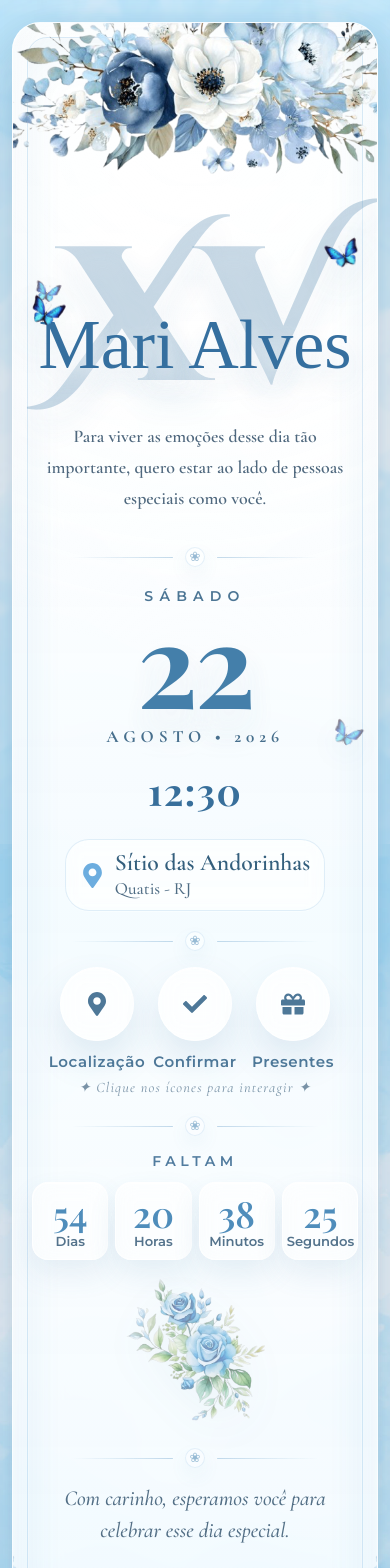
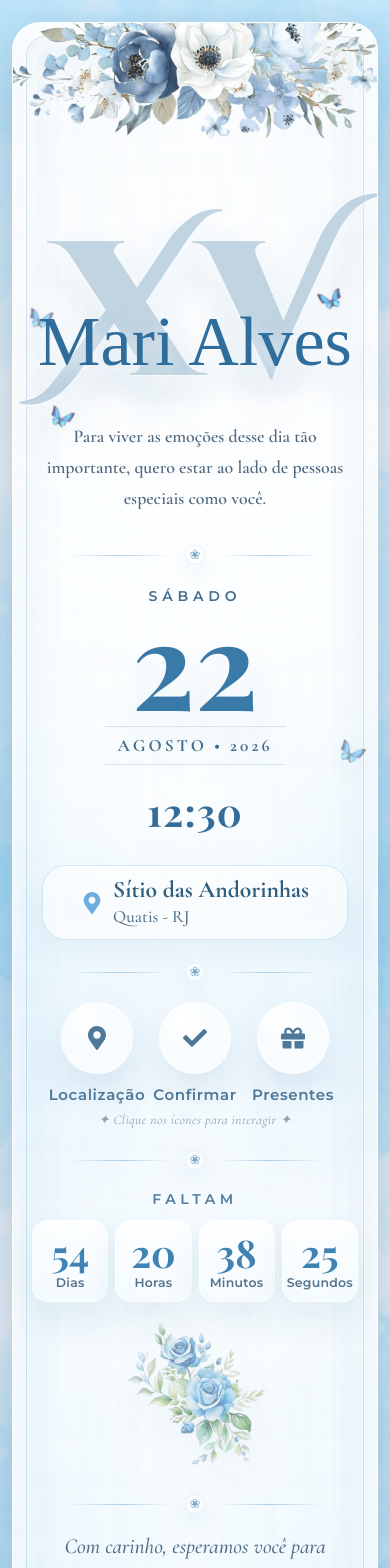
Before and after one commit to luizsouza7/convite-interativo, a React (Vite) app: page / in a window 390 px wide. Shown: the top 1568 px of the page. Built offline with nearby package versions, Linux system fonts and the light colour scheme; a web font is replaced by a local one.

Commit message:
style(ui): polimento visual e melhorias de responsividade

```diff
--- a/src/components/ActionButtons/ActionButtons.module.scss
+++ b/src/components/ActionButtons/ActionButtons.module.scss
@@ -1,7 +1,7 @@
 .actions {
   position: relative;
   z-index: 3;
-  padding: 4px 0 8px;
+  padding: 6px 0 8px;
   text-align: center;
 }
 
@@ -26,13 +26,17 @@
   font-family: "Montserrat", sans-serif;
   text-align: center;
   text-decoration: none;
-  transition: transform 0.28s ease, color 0.28s ease;
+  transition:
+    color 0.28s ease,
+    filter 0.28s ease,
+    transform 0.28s ease;
 }
 
 .button:hover,
 .button:focus-visible {
-  color: #3f7caf;
-  transform: translateY(-5px);
+  color: #3475a5;
+  filter: drop-shadow(0 12px 18px rgba(63, 124, 175, 0.13));
+  transform: translateY(-6px);
 }
 
 .button:focus-visible {
@@ -48,22 +52,32 @@
   place-items: center;
   border: 1px solid rgba(255, 255, 255, 0.72);
   border-radius: 50%;
-  background: rgba(255, 255, 255, 0.54);
+  background:
+    radial-gradient(circle at 32% 24%, rgba(255, 255, 255, 0.96), transparent 34%),
+    rgba(255, 255, 255, 0.56);
   box-shadow:
     0 18px 36px rgba(78, 132, 174, 0.16),
     inset 0 1px 0 rgba(255, 255, 255, 0.84);
   backdrop-filter: blur(12px);
   font-size: clamp(1.5rem, 5vw, 1.9rem);
-  transition: box-shadow 0.28s ease, transform 0.28s ease, background 0.28s ease;
+  transition:
+    background 0.28s ease,
+    border-color 0.28s ease,
+    box-shadow 0.28s ease,
+    transform 0.28s ease;
 }
 
 .button:hover .icon,
 .button:focus-visible .icon {
-  background: rgba(255, 255, 255, 0.74);
+  border-color: rgba(255, 255, 255, 0.92);
+  background:
+    radial-gradient(circle at 32% 24%, rgba(255, 255, 255, 1), transparent 38%),
+    rgba(237, 248, 255, 0.82);
   box-shadow:
-    0 22px 44px rgba(68, 124, 169, 0.24),
+    0 24px 48px rgba(68, 124, 169, 0.24),
+    0 0 0 7px rgba(237, 248, 255, 0.26),
     inset 0 1px 0 rgba(255, 255, 255, 0.96);
-  transform: scale(1.04);
+  transform: scale(1.045);
 }
 
 .button span {
@@ -73,11 +87,12 @@
 }
 
 .hint {
-  margin: 4px auto 0;
-  color: rgba(69, 103, 130, 0.86);
-  font-size: clamp(0.9rem, 2.6vw, 1rem);
+  width: min(410px, 92%);
+  margin: 6px auto 0;
+  color: rgba(69, 103, 130, 0.72);
+  font-size: clamp(0.84rem, 2.6vw, 0.96rem);
   font-style: italic;
-  letter-spacing: 0.08em;
+  letter-spacing: 0.06em;
   animation: softPulse 3.4s ease-in-out infinite;
 }
 
@@ -94,11 +109,21 @@
 
 @media (max-width: 420px) {
   .buttons {
-    gap: 12px;
+    gap: 10px;
   }
 
   .button {
-    width: 86px;
-    min-height: 108px;
+    width: 88px;
+    min-height: 106px;
+  }
+
+  .icon {
+    width: 72px;
+    height: 72px;
+  }
+
+  .hint {
+    margin-top: 4px;
+    letter-spacing: 0.03em;
   }
 }
--- a/src/components/Countdown/Countdown.module.scss
+++ b/src/components/Countdown/Countdown.module.scss
@@ -1,7 +1,7 @@
 .countdown {
   position: relative;
   z-index: 3;
-  padding: 4px 0 8px;
+  padding: 6px 0 10px;
   text-align: center;
 }
 
@@ -19,29 +19,57 @@
 .grid {
   display: grid;
   grid-template-columns: repeat(4, minmax(0, 1fr));
-  gap: clamp(8px, 2vw, 14px);
+  gap: clamp(9px, 2vw, 16px);
 }
 
 .item {
   display: grid;
-  min-height: 92px;
+  min-height: 98px;
   place-items: center;
-  padding: 14px 7px 12px;
-  border: 1px solid rgba(255, 255, 255, 0.72);
-  border-radius: 20px;
-  background: rgba(255, 255, 255, 0.48);
+  padding: 16px 8px 13px;
+  border: 1px solid rgba(255, 255, 255, 0.78);
+  border-radius: 22px;
+  background:
+    linear-gradient(180deg, rgba(255, 255, 255, 0.68), rgba(238, 249, 255, 0.46)),
+    rgba(255, 255, 255, 0.48);
   box-shadow:
-    0 14px 28px rgba(72, 128, 170, 0.12),
+    0 16px 34px rgba(72, 128, 170, 0.13),
     inset 0 1px 0 rgba(255, 255, 255, 0.82);
   backdrop-filter: blur(10px);
+  animation: countIn 0.52s ease both;
+  transition:
+    border-color 0.26s ease,
+    box-shadow 0.26s ease,
+    transform 0.26s ease;
+}
+
+.item:nth-child(2) {
+  animation-delay: 0.05s;
+}
+
+.item:nth-child(3) {
+  animation-delay: 0.1s;
+}
+
+.item:nth-child(4) {
+  animation-delay: 0.15s;
+}
+
+.item:hover {
+  border-color: rgba(118, 184, 232, 0.36);
+  box-shadow:
+    0 20px 38px rgba(72, 128, 170, 0.18),
+    inset 0 1px 0 rgba(255, 255, 255, 0.9);
+  transform: translateY(-4px);
 }
 
 .item strong {
-  color: #4f8dbb;
+  color: #3f82b3;
   font-family: "Playfair Display", serif;
-  font-size: clamp(2.25rem, 7.2vw, 3.15rem);
-  font-weight: 600;
+  font-size: clamp(2.38rem, 7.2vw, 3.3rem);
+  font-weight: 700;
   line-height: 0.95;
+  text-shadow: 0 8px 18px rgba(255, 255, 255, 0.72);
 }
 
 .item span {
@@ -49,6 +77,19 @@
   font-family: "Montserrat", sans-serif;
   font-size: clamp(0.82rem, 2.55vw, 0.96rem);
   font-weight: 600;
+  letter-spacing: 0.06em;
+}
+
+@keyframes countIn {
+  from {
+    opacity: 0;
+    transform: translateY(10px);
+  }
+
+  to {
+    opacity: 1;
+    transform: translateY(0);
+  }
 }
 
 @media (max-width: 420px) {
@@ -57,8 +98,34 @@
   }
 
   .item {
-    min-height: 78px;
-    padding: 11px 4px 9px;
+    min-height: 82px;
+    padding: 12px 4px 9px;
     border-radius: 16px;
   }
+
+  .item:hover {
+    transform: none;
+  }
+
+  .item strong {
+    font-size: clamp(2rem, 10vw, 2.38rem);
+  }
+
+  .item span {
+    font-size: 0.78rem;
+    letter-spacing: 0.02em;
+  }
 }
+
+@media (max-width: 380px) {
+  .grid {
+    width: min(260px, 100%);
+    grid-template-columns: repeat(2, minmax(0, 1fr));
+    gap: 9px;
+    margin: 0 auto;
+  }
+
+  .item {
+    min-height: 78px;
+  }
+}
--- a/src/components/EventInfo/EventInfo.module.scss
+++ b/src/components/EventInfo/EventInfo.module.scss
@@ -1,50 +1,59 @@
 .event {
   position: relative;
   z-index: 3;
-  padding: 12px 0 10px;
+  padding: 14px 0 12px;
   text-align: center;
 }
 
 .weekday {
   display: block;
-  margin-bottom: 12px;
-  color: #4d7695;
+  margin-bottom: 14px;
+  color: #426f91;
   font-family: "Montserrat", sans-serif;
   font-size: clamp(0.88rem, 2.5vw, 1rem);
   font-weight: 600;
-  letter-spacing: 0.44em;
+  letter-spacing: 0.42em;
+  text-transform: uppercase;
 }
 
 .day {
   margin: 0;
-  color: #447faa;
+  color: #3a7aa8;
   font-family: "Playfair Display", serif;
-  font-size: clamp(7.25rem, 22vw, 10rem);
+  font-size: clamp(7.7rem, 22vw, 10.55rem);
   font-weight: 700;
-  line-height: 0.76;
-  letter-spacing: -0.025em;
+  line-height: 0.72;
+  letter-spacing: 0;
   text-shadow:
     0 12px 28px rgba(255, 255, 255, 0.88),
-    0 18px 34px rgba(55, 117, 164, 0.16);
+    0 20px 40px rgba(55, 117, 164, 0.18);
 }
 
 .month {
   display: block;
-  margin-top: 20px;
-  color: #476f8d;
+  width: fit-content;
+  margin: 22px auto 0;
+  padding: 8px 18px;
+  border-block: 1px solid rgba(95, 156, 202, 0.26);
+  color: #436d8d;
   font-family: "Cormorant Garamond", serif;
   font-size: clamp(1.08rem, 3vw, 1.24rem);
   font-weight: 700;
-  letter-spacing: 0.28em;
+  letter-spacing: 0.24em;
 }
 
 .hour {
-  margin: 18px 0 24px;
-  color: #386f9b;
+  width: fit-content;
+  margin: 18px auto 26px;
+  padding: 2px 18px 6px;
+  border-radius: 999px;
+  background: rgba(255, 255, 255, 0.26);
+  color: #356c98;
   font-family: "Playfair Display", serif;
-  font-size: clamp(2.35rem, 6.2vw, 3.08rem);
+  font-size: clamp(2.42rem, 6.2vw, 3.16rem);
   font-weight: 700;
-  letter-spacing: 0.035em;
+  letter-spacing: 0.03em;
+  box-shadow: inset 0 1px 0 rgba(255, 255, 255, 0.54);
 }
 
 .location {
@@ -53,12 +62,14 @@
   justify-content: center;
   gap: 14px;
   max-width: min(460px, 94%);
-  padding: 12px 18px;
-  border: 1px solid rgba(116, 176, 220, 0.2);
+  padding: 14px 20px;
+  border: 1px solid rgba(116, 176, 220, 0.28);
   border-radius: 999px;
-  background: rgba(255, 255, 255, 0.28);
+  background: rgba(255, 255, 255, 0.42);
   color: #52708a;
-  box-shadow: inset 0 1px 0 rgba(255, 255, 255, 0.54);
+  box-shadow:
+    0 14px 28px rgba(72, 128, 170, 0.08),
+    inset 0 1px 0 rgba(255, 255, 255, 0.62);
   backdrop-filter: blur(8px);
 }
 
@@ -77,10 +88,10 @@
 }
 
 .location strong {
-  color: #345f7d;
+  color: #2f5e7f;
   font-family: "Cormorant Garamond", serif;
   font-size: clamp(1.48rem, 4.5vw, 1.86rem);
-  font-weight: 600;
+  font-weight: 700;
   line-height: 1.05;
 }
 
@@ -96,9 +107,33 @@
     padding-block: 8px;
   }
 
+  .weekday {
+    margin-bottom: 12px;
+    letter-spacing: 0.34em;
+  }
+
+  .day {
+    font-size: clamp(6.9rem, 31vw, 7.8rem);
+  }
+
+  .month {
+    max-width: 100%;
+    padding-inline: 12px;
+    letter-spacing: 0.18em;
+  }
+
+  .hour {
+    margin-bottom: 22px;
+  }
+
   .location {
     gap: 10px;
-    padding: 11px 14px;
+    width: min(100%, 330px);
+    padding: 12px 14px;
     border-radius: 24px;
   }
+
+  .location svg {
+    font-size: 22px;
+  }
 }
--- a/src/components/GiftModal/GiftModal.jsx
+++ b/src/components/GiftModal/GiftModal.jsx
@@ -1,4 +1,5 @@
 import { useEffect } from "react";
+import { createPortal } from "react-dom";
 import { FaGift, FaTimes } from "react-icons/fa";
 import styles from "./GiftModal.module.scss";
 
@@ -23,7 +24,7 @@ export default function GiftModal({ gifts = [], onClose }) {
     }
   };
 
-  return (
+  return createPortal(
     <div
       className={styles.overlay}
       role="presentation"
@@ -63,6 +64,7 @@ export default function GiftModal({ gifts = [], onClose }) {
           O mais importante será celebrar esse momento com você.
         </p>
       </article>
-    </div>
+    </div>,
+    document.body,
   );
 }
--- a/src/components/Hero/Hero.module.scss
+++ b/src/components/Hero/Hero.module.scss
@@ -1,19 +1,20 @@
 .hero {
   position: relative;
   z-index: 3;
-  min-height: clamp(468px, 70vw, 590px);
-  padding: clamp(208px, 31vw, 285px) 0 22px;
+  min-height: clamp(488px, 70vw, 612px);
+  padding: clamp(220px, 31vw, 292px) 0 26px;
   text-align: center;
 }
 
 .topFlowers {
   position: absolute;
-  top: clamp(-96px, -8vw, -58px);
+  top: clamp(-126px, -10vw, -74px);
   left: 50%;
   z-index: 1;
-  width: clamp(410px, 88vw, 730px);
+  width: clamp(390px, 82vw, 690px);
   max-width: none;
   transform: translateX(-50%);
+  opacity: 0.92;
   pointer-events: none;
 }
 
@@ -22,7 +23,7 @@
   z-index: 3;
   display: grid;
   place-items: center;
-  min-height: clamp(168px, 29vw, 238px);
+  min-height: clamp(178px, 29vw, 252px);
 }
 
 .monogram {
@@ -30,14 +31,15 @@
   position: relative;
   z-index: 1;
   font-family: "Cinzel Decorative", serif;
-  font-size: clamp(182px, 36vw, 296px);
+  font-size: clamp(198px, 37vw, 318px);
   font-weight: 900;
-  line-height: 0.72;
-  color: rgba(49, 112, 160, 0.28);
-  letter-spacing: -0.04em;
+  line-height: 0.7;
+  color: rgba(47, 111, 159, 0.34);
+  letter-spacing: 0;
   text-shadow:
-    0 8px 18px rgba(255, 255, 255, 0.72),
-    0 18px 32px rgba(68, 126, 171, 0.12);
+    0 1px 0 rgba(255, 255, 255, 0.92),
+    0 10px 22px rgba(255, 255, 255, 0.66),
+    0 20px 42px rgba(58, 121, 170, 0.18);
   user-select: none;
 }
 
@@ -46,28 +48,29 @@
   position: relative;
   z-index: 2;
   max-width: 100%;
-  margin: clamp(44px, 7vw, 64px) 0 0;
+  margin: clamp(48px, 7vw, 70px) 0 0;
   font-family: "Imperial Script", cursive;
-  font-size: clamp(72px, 14vw, 126px);
+  font-size: clamp(78px, 14vw, 134px);
   font-weight: 400;
   line-height: 0.85;
-  color: #356f9f;
+  color: #2f6d9d;
   white-space: nowrap;
   text-shadow:
     0 8px 18px rgba(255, 255, 255, 0.96),
-    0 14px 26px rgba(69, 125, 169, 0.2);
+    0 18px 34px rgba(69, 125, 169, 0.24);
 }
 
 .hero p {
   position: relative;
   z-index: 3;
   width: min(550px, 94%);
-  margin: 22px auto 0;
+  margin: 24px auto 0;
   font-family: "Cormorant Garamond", serif;
   font-size: clamp(1.18rem, 3.35vw, 1.32rem);
   font-weight: 600;
   line-height: 1.78;
   color: #4f687e;
+  text-shadow: 0 1px 0 rgba(255, 255, 255, 0.74);
 }
 
 .butterflyLeft,
@@ -81,13 +84,13 @@
 }
 
 .butterflyLeft {
-  top: clamp(270px, 47vw, 342px);
-  left: clamp(-2px, 7vw, 44px);
+  top: clamp(294px, 47vw, 364px);
+  left: clamp(10px, 8vw, 64px);
 }
 
 .butterflyRight {
-  top: clamp(218px, 38vw, 278px);
-  right: clamp(-2px, 7vw, 44px);
+  top: clamp(250px, 38vw, 304px);
+  right: clamp(10px, 8vw, 64px);
   animation-delay: 1.1s;
 }
 
@@ -104,13 +107,15 @@
 
 @media (max-width: 520px) {
   .hero {
-    min-height: 474px;
-    padding-top: 216px;
+    min-height: 462px;
+    padding-top: 206px;
+    padding-bottom: 18px;
   }
 
   .topFlowers {
-    top: -70px;
-    width: 462px;
+    top: -78px;
+    width: 404px;
+    opacity: 0.82;
   }
 
   .hero p {
@@ -120,19 +125,25 @@
   }
 
   .hero h1 {
-    font-size: clamp(62px, 18vw, 70px);
+    font-size: clamp(66px, 18vw, 76px);
   }
 
   .monogram {
-    font-size: clamp(176px, 49vw, 198px);
-    color: rgba(49, 112, 160, 0.26);
+    font-size: clamp(176px, 49vw, 204px);
+    color: rgba(49, 112, 160, 0.3);
   }
 
   .butterflyLeft {
-    left: -4px;
+    top: 382px;
+    left: 16px;
+    width: 30px;
+    opacity: 0.62;
   }
 
   .butterflyRight {
-    right: -4px;
+    top: 270px;
+    right: 14px;
+    width: 30px;
+    opacity: 0.68;
   }
 }
--- a/src/components/InvitationCard/InvitationCard.module.scss
+++ b/src/components/InvitationCard/InvitationCard.module.scss
@@ -1,33 +1,48 @@
 .card {
   position: relative;
-  width: min(760px, 94%);
+  width: min(780px, 94%);
   margin: clamp(22px, 4vw, 56px) auto;
-  padding: 0 clamp(20px, 5vw, 56px) 34px;
+  padding: 0 clamp(20px, 5vw, 58px) 36px;
   overflow: hidden;
-  border: 1px solid rgba(255, 255, 255, 0.45);
+  border: 1px solid rgba(255, 255, 255, 0.62);
   border-radius: clamp(28px, 6vw, 42px);
   background:
-    radial-gradient(circle at 50% 6%, rgba(255, 255, 255, 0.9), transparent 34%),
-    linear-gradient(180deg, rgba(255, 255, 255, 0.84), rgba(246, 252, 255, 0.7)),
+    radial-gradient(circle at 50% 5%, rgba(255, 255, 255, 0.96), transparent 36%),
+    radial-gradient(circle at 8% 62%, rgba(199, 229, 250, 0.22), transparent 28%),
+    radial-gradient(circle at 92% 58%, rgba(199, 229, 250, 0.2), transparent 30%),
+    linear-gradient(180deg, rgba(255, 255, 255, 0.88), rgba(246, 252, 255, 0.74)),
     rgba(255, 255, 255, 0.64);
   backdrop-filter: blur(22px);
   box-shadow:
-    0 34px 90px rgba(56, 111, 154, 0.24),
-    0 12px 34px rgba(35, 77, 113, 0.14),
-    inset 0 2px 10px rgba(255, 255, 255, 0.45),
-    inset 0 -18px 48px rgba(76, 139, 187, 0.08);
+    0 38px 100px rgba(45, 96, 137, 0.24),
+    0 16px 42px rgba(35, 77, 113, 0.14),
+    0 1px 0 rgba(255, 255, 255, 0.78),
+    inset 0 2px 12px rgba(255, 255, 255, 0.56),
+    inset 0 -24px 56px rgba(76, 139, 187, 0.09);
 }
 
 .card::before {
   content: "";
   position: absolute;
-  inset: clamp(14px, 2.4vw, 18px);
+  inset: clamp(13px, 2.4vw, 20px);
   z-index: 2;
-  border: 1px solid rgba(105, 167, 215, 0.24);
+  border: 1px solid rgba(96, 157, 204, 0.28);
   border-radius: clamp(20px, 5vw, 32px);
   box-shadow:
-    inset 0 0 0 1px rgba(255, 255, 255, 0.28),
-    inset 0 18px 42px rgba(92, 151, 197, 0.06);
+    inset 0 0 0 1px rgba(255, 255, 255, 0.4),
+    inset 0 18px 42px rgba(92, 151, 197, 0.07);
+  pointer-events: none;
+}
+
+.card::after {
+  content: "";
+  position: absolute;
+  inset: clamp(24px, 4vw, 34px);
+  z-index: 1;
+  border-radius: clamp(18px, 4vw, 28px);
+  background:
+    linear-gradient(90deg, transparent, rgba(255, 255, 255, 0.38), transparent),
+    linear-gradient(180deg, rgba(118, 184, 232, 0.06), transparent 34%, rgba(118, 184, 232, 0.05));
   pointer-events: none;
 }
 
@@ -37,9 +52,9 @@
   display: flex;
   align-items: center;
   justify-content: center;
-  width: min(360px, 78%);
-  margin: clamp(12px, 3vw, 18px) auto;
-  color: rgba(92, 151, 197, 0.52);
+  width: min(410px, 82%);
+  margin: clamp(16px, 3vw, 24px) auto;
+  color: rgba(75, 134, 180, 0.58);
   font-family: "Cormorant Garamond", serif;
   line-height: 1;
 }
@@ -59,12 +74,12 @@
 
 .divider::before {
   margin-right: 12px;
-  background: linear-gradient(90deg, transparent, rgba(92, 151, 197, 0.46));
+  background: linear-gradient(90deg, transparent, rgba(92, 151, 197, 0.58), rgba(255, 255, 255, 0.48));
 }
 
 .divider::after {
   margin-left: 12px;
-  background: linear-gradient(90deg, rgba(92, 151, 197, 0.46), transparent);
+  background: linear-gradient(90deg, rgba(255, 255, 255, 0.48), rgba(92, 151, 197, 0.58), transparent);
 }
 
 .divider span {
@@ -74,10 +89,10 @@
   place-items: center;
   border: 1px solid rgba(105, 167, 215, 0.16);
   border-radius: 50%;
-  background: rgba(255, 255, 255, 0.34);
-  color: rgba(80, 137, 181, 0.58);
+  background: rgba(255, 255, 255, 0.52);
+  color: rgba(65, 126, 172, 0.66);
   font-size: 0.82rem;
-  box-shadow: 0 8px 18px rgba(92, 151, 197, 0.08);
+  box-shadow: 0 8px 18px rgba(92, 151, 197, 0.1);
 }
 
 .leftFlowers,
@@ -87,7 +102,7 @@
   width: clamp(124px, 27vw, 230px);
   pointer-events: none;
   z-index: 1;
-  opacity: 0.88;
+  opacity: 0.82;
 }
 
 .leftFlowers {
@@ -119,15 +134,15 @@
 }
 
 .butterflyOne {
-  top: 245px;
-  left: clamp(22px, 7vw, 58px);
+  top: 278px;
+  left: clamp(28px, 8vw, 70px);
   width: 42px;
   transform: rotate(-10deg);
 }
 
 .butterflyTwo {
-  top: 150px;
-  right: clamp(28px, 8vw, 72px);
+  top: 184px;
+  right: clamp(34px, 8vw, 82px);
   width: 38px;
   opacity: 0.72;
   animation-delay: 1.3s;
@@ -181,8 +196,8 @@
   }
 
   .divider {
-    width: min(300px, 76%);
-    margin-block: 12px;
+    width: min(300px, 78%);
+    margin-block: 14px;
   }
 
   .leftFlowers,
@@ -206,14 +221,14 @@
   }
 
   .decorButterfly {
-    width: 34px;
-    opacity: 0.64;
+    width: 32px;
+    opacity: 0.54;
   }
 
   .butterflyOne {
-    top: 258px;
-    left: 20px;
-    width: 32px;
+    top: 286px;
+    left: 14px;
+    width: 30px;
   }
 
   .butterflyTwo,
@@ -223,9 +238,9 @@
 
   .butterflyThree {
     top: 43%;
-    right: 10px;
-    width: 36px;
-    opacity: 0.52;
+    right: 8px;
+    width: 32px;
+    opacity: 0.46;
   }
 
   .butterflyFive {
```
Also changed, not shown: src/components/GiftModal/GiftModal.module.scss (+71 -15 lines).
